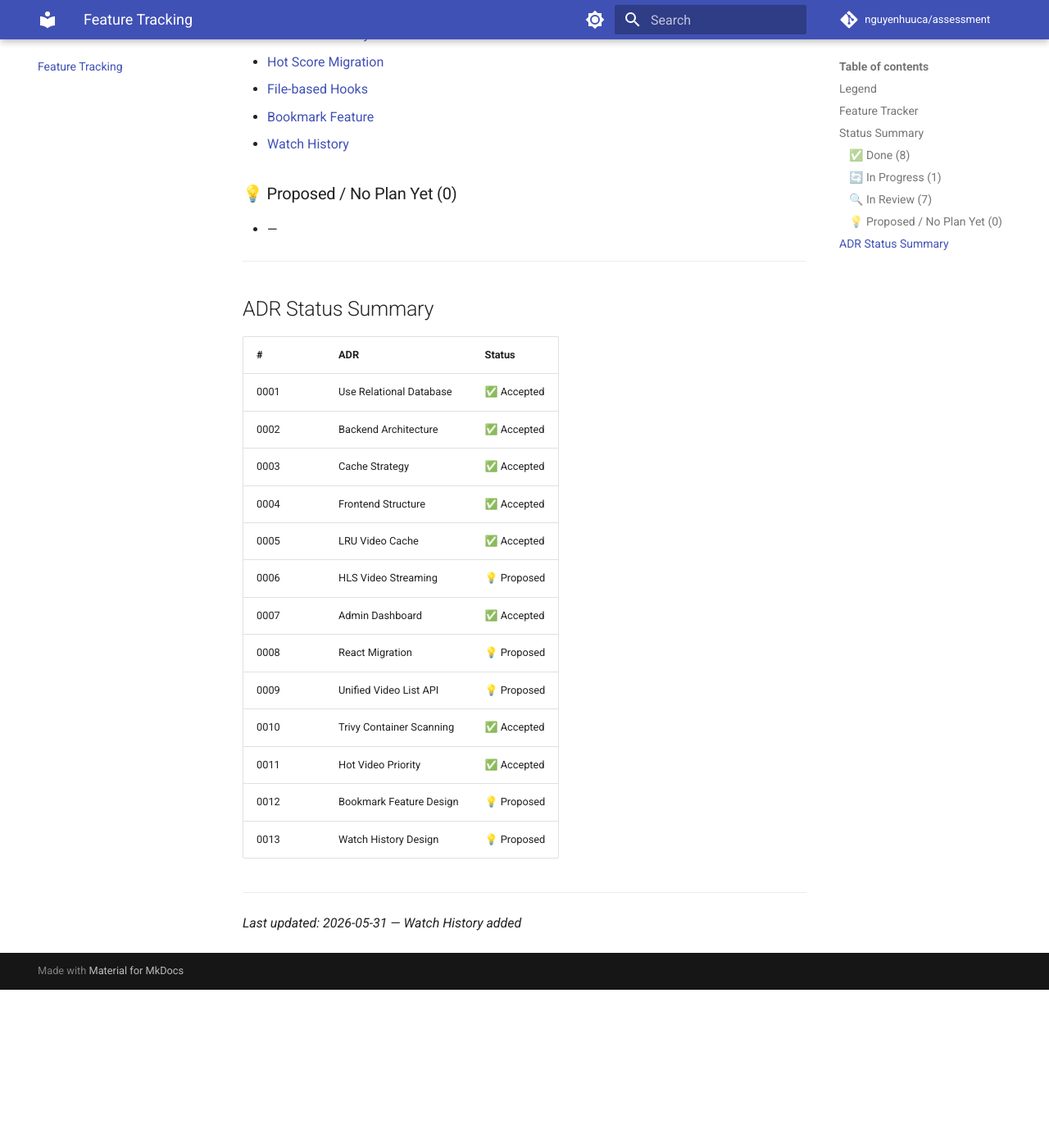
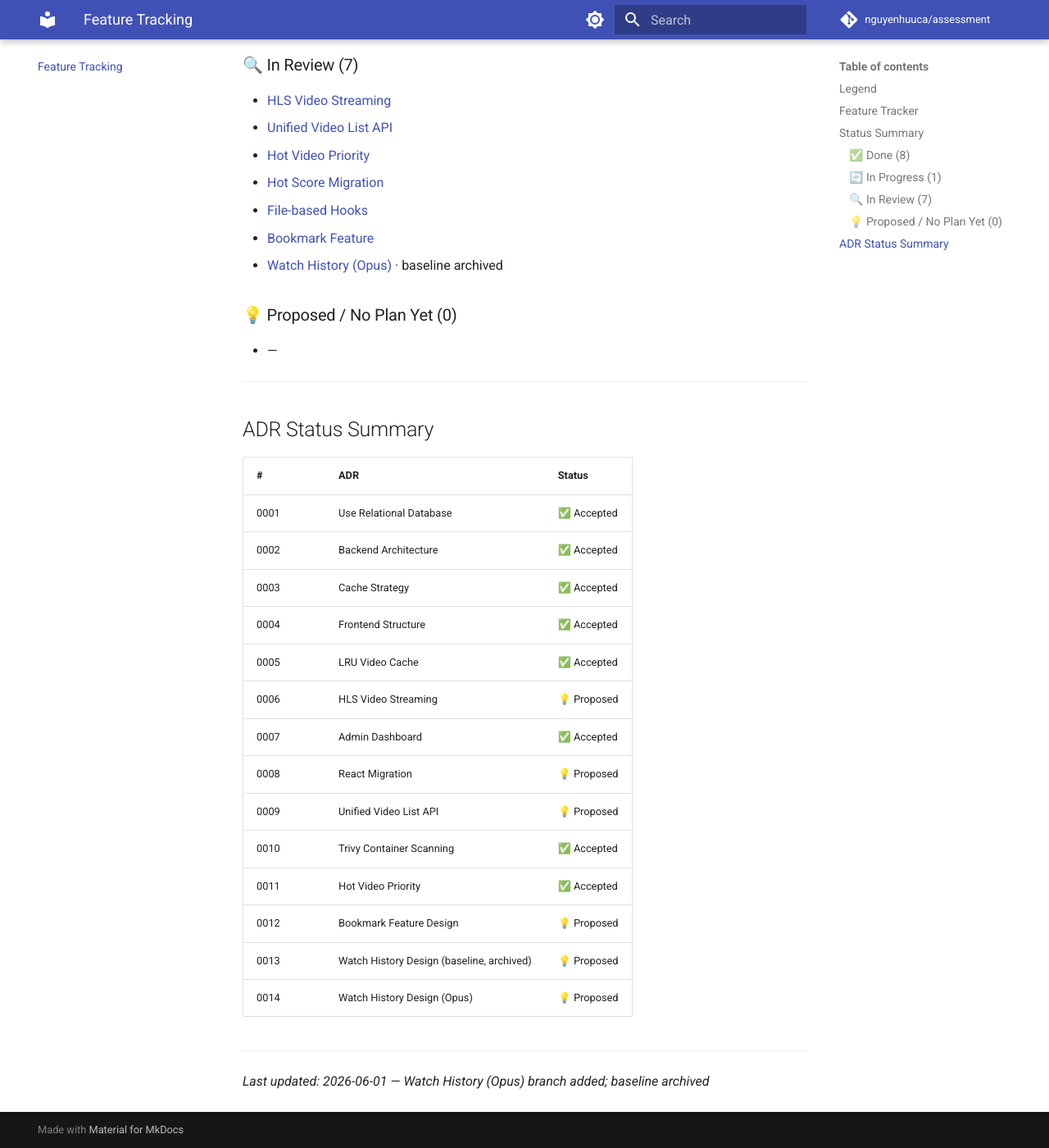
Before and after one commit to nguyenhuuca/assessment, an MkDocs documentation site: the page built from docs/tracking.md, in a window 1280 px wide and 1400 px high, scrolled down 2618 px. Shown: the whole window at 82% size. Built offline with MkDocs 1.6.1 and Material for MkDocs 9.7.7, drawn with Linux system fonts in a browser that asks for light colours; comment, search, counter and statistics services are not loaded; before the commit the page ends 3825 px from its top, so only the background shows below that; some of the changed text lies outside the part shown.

Commit message:
docs: track Watch History (Opus) branch, archive baseline in tracking.md
Co-Authored-By: Claude Opus 4.8 <noreply@anthropic.com>

```diff
--- a/docs/tracking.md
+++ b/docs/tracking.md
@@ -34,7 +34,8 @@ Status tracker for all PRDs, ADRs, Specs, and Plans in the project.
 | **Hot Score Migration** | — | — | — | [Plan 📋](plans/plan-vid2-hot-score-migration.md) | 🔍 | |
 | **File-based Hooks** | — | — | — | [Plan A 📋](plans/plan-a-file-based-hooks.md) · [Plan B 📋](plans/plan-b-direct-cli-spawn.md) | 🔍 | |
 | **Bookmark Feature** | [PRD 📝](prd/PRD-bookmark-feature.md) | [0012 💡](adr/0012-bookmark-feature-design.md) | — | [Plan 📋](plans/plan-bookmark-feature.md) | 🔍 | |
-| **Watch History** | [PRD 📝](prd/PRD-watch-history.md) | [0013 💡](adr/0013-watch-history-design.md) | [Spec 📋](specs/spec-watch-history.md) | [Plan 📋](plans/plan-watch-history.md) | 🔍 | |
+| **Watch History (Opus)** | [PRD 📝](prd/PRD-watch-history-opus.md) | [0014 💡](adr/0014-watch-history-design-opus.md) | [Spec 📋](specs/spec-watch-history-opus.md) | [Plan 📝](plans/plan-watch-history-opus.md) | 🔍 | Active branch · [comparison](comparison-watch-history-models.md) |
+| **Watch History (baseline)** | [PRD 📝](prd/PRD-watch-history.md) | [0013 💡](adr/0013-watch-history-design.md) | [Spec 📋](specs/spec-watch-history.md) | [Plan 📋](plans/plan-watch-history.md) | 🔍 | 🗄️ Archived — model-comparison baseline |
 
 ---
 
@@ -60,7 +61,7 @@ Status tracker for all PRDs, ADRs, Specs, and Plans in the project.
 - [Hot Score Migration](plans/plan-vid2-hot-score-migration.md)
 - [File-based Hooks](plans/plan-a-file-based-hooks.md)
 - [Bookmark Feature](plans/plan-bookmark-feature.md)
-- [Watch History](plans/plan-watch-history.md)
+- [Watch History (Opus)](plans/plan-watch-history-opus.md) · baseline archived
 
 ### 💡 Proposed / No Plan Yet (0)
 - —
@@ -83,8 +84,9 @@ Status tracker for all PRDs, ADRs, Specs, and Plans in the project.
 | 0010 | Trivy Container Scanning | ✅ Accepted |
 | 0011 | Hot Video Priority | ✅ Accepted |
 | 0012 | Bookmark Feature Design | 💡 Proposed |
-| 0013 | Watch History Design | 💡 Proposed |
+| 0013 | Watch History Design (baseline, archived) | 💡 Proposed |
+| 0014 | Watch History Design (Opus) | 💡 Proposed |
 
 ---
 
-*Last updated: 2026-05-31 — Watch History added*
+*Last updated: 2026-06-01 — Watch History (Opus) branch added; baseline archived*
```
